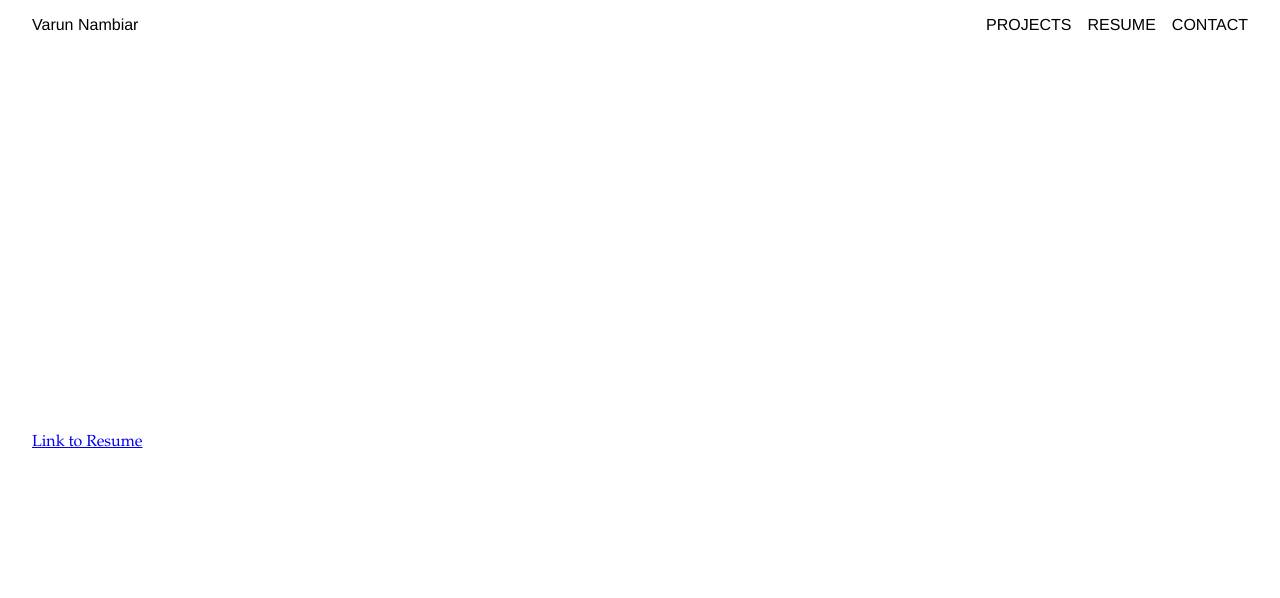
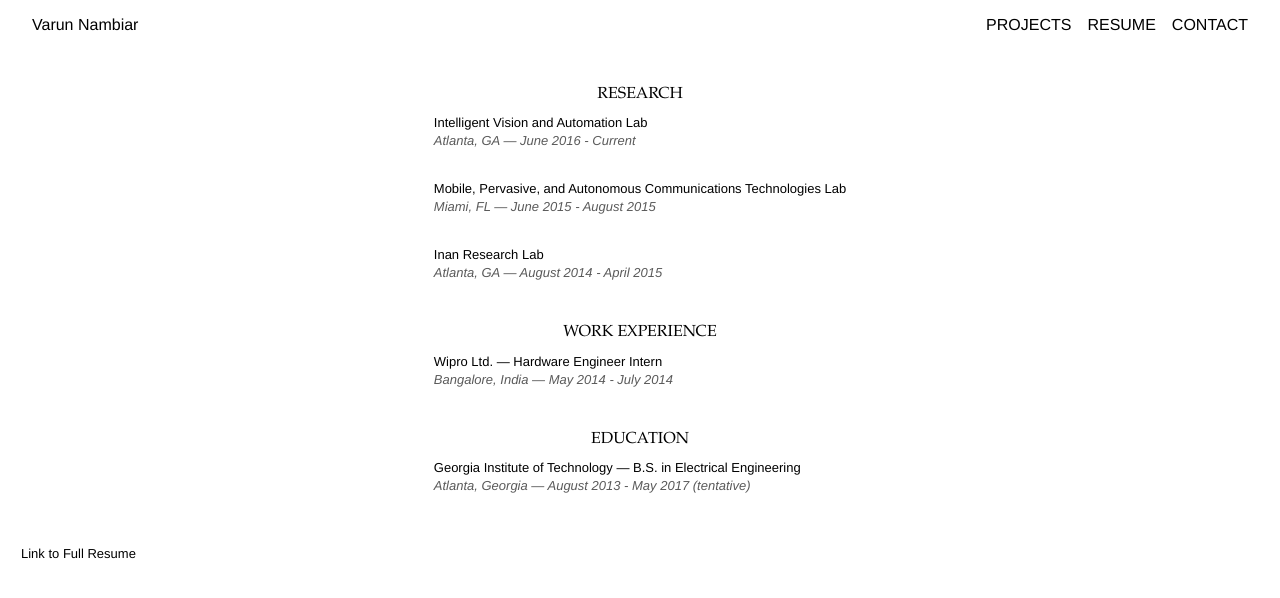
Before and after one commit to nambvarun/nambvarun.github.io, a plain HTML site: page resume.html in a window 1280 px wide. Drawn offline with Linux system fonts and the light colour scheme.

Commit message:
added some details to the resume page.
still got work to do. now gotta work on the contact and projects pages.
maybe also the intro page.

```diff
--- a/resume.html
+++ b/resume.html
@@ -15,8 +15,41 @@
 		</div>
 
 		<div class="content_box">
-			<a href="resume.pdf">Link to Resume</a>
+			<div class="resume_section">
+				<h1 id="resume_subsection">RESEARCH</h1>
+				<div style="text-align: left;">
+					<a id="resume_workplace" href="http://ivalab.gatech.edu">Intelligent Vision and Automation Lab</a>
+					<p id="resume_workplace_sub">Atlanta, GA &mdash; June 2016 - Current</p>
+					<br>
+
+					<a id="resume_workplace" href="https://mpact.fiu.edu">Mobile, Pervasive, and Autonomous Communications Technologies Lab</a>
+					<p id="resume_workplace_sub">Miami, FL &mdash; June 2015 - August 2015</p>
+					<br>
+
+					<a id="resume_workplace" href="http://irl.gatech.edu">Inan Research Lab</a>
+					<p id="resume_workplace_sub">Atlanta, GA &mdash; August 2014 - April 2015</p>
+					<br>
+				</div>
+
+				<h1 id="resume_subsection">WORK EXPERIENCE</h1>
+				<div style="text-align: left;">
+					<a id="resume_workplace" href="http://www.wipro.com">Wipro Ltd. &mdash; Hardware Engineer Intern</a>
+					<p id="resume_workplace_sub">Bangalore, India &mdash; May 2014 - July 2014</p>
+					<br>
+				</div>
+
+				<h1 id="resume_subsection">EDUCATION</h1>
+				<div style="text-align: left;">
+					<a id="resume_workplace" href="http://www.gatech.edu">Georgia Institute of Technology &mdash; B.S. in Electrical Engineering</a>
+					<p id="resume_workplace_sub">Atlanta, Georgia &mdash; August 2013 - May 2017 (tentative)</p>
+				</div>
+				<br>
+				<br>
+
+			</div>
 <!-- 			<h1 id="bio_header">Come back in a bit. My website is still under construction.</h1> -->
 		</div>
+		<a id="resume_workplace" href="resume.pdf" style="padding-left: 1em;">Link to Full Resume</a>
+
 	</body>
 </html>
--- a/stylez.css
+++ b/stylez.css
@@ -31,24 +31,31 @@ li a {
 
 .content_box
 {
-	position: fixed;
 	padding-right: 1.5em;
 	padding-left: 1.5em;
 	font-family: "Garamond", Garamond, Times New, serif;
 	height: 100%;
-	width: 95%;
 	display: flex;
 	align-items: center;
 }
 
 .bio_section
 {
-	padding: 1em;
+	padding-top: 10em;
 	width: 50%;
 	margin: auto;
 	position: relative;
 	text-align: center;
-	padding: 1em
+}
+
+.resume_section
+{
+	padding-top: 2em;
+/* 	padding: 1em; */
+/* 	width: 50%; */
+	margin: auto;
+/* 	position: relative; */
+	text-align: center;
 }
 
 #bio_header
@@ -60,3 +67,49 @@ li a {
 {
 	font-size: smaller;
 }
+
+#resume_subsection
+{
+	font-size: medium;
+	font-weight: lighter;
+}
+
+#resume_workplace
+{
+	font-family: "Helvetica Neue", Helvetica, Arial, sans-serif;
+	font-size: small;
+	padding: 0;
+	margin: 0;
+	font-weight: normal;
+}
+
+a:link {
+    text-decoration: none;
+    color:black;
+}
+
+a:visited {
+    text-decoration: none;
+	color:black;
+}
+
+a:hover {
+    text-decoration: none;
+	color:black;
+}
+
+a:active {
+    text-decoration: none;
+	color:black;
+}
+
+#resume_workplace_sub
+{
+	font-family: "Helvetica Neue", Helvetica, Arial, sans-serif;
+	font-size: small;
+	font-style: italic;
+	color: rgba(0, 0, 0, 0.65);
+	padding: 0;
+	margin: 0;
+	padding-bottom: 1em;
+}
```
Also changed, not shown: 1 other file.
